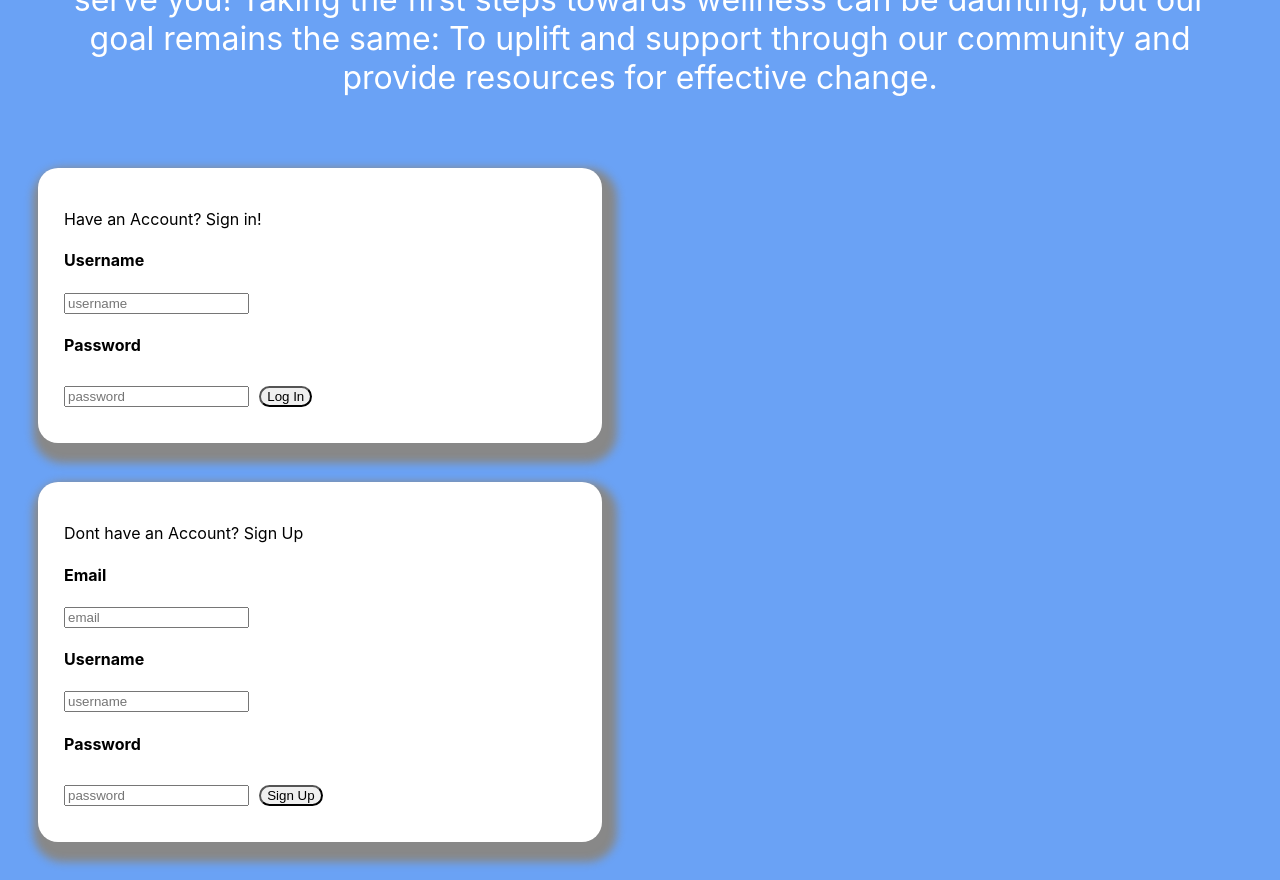
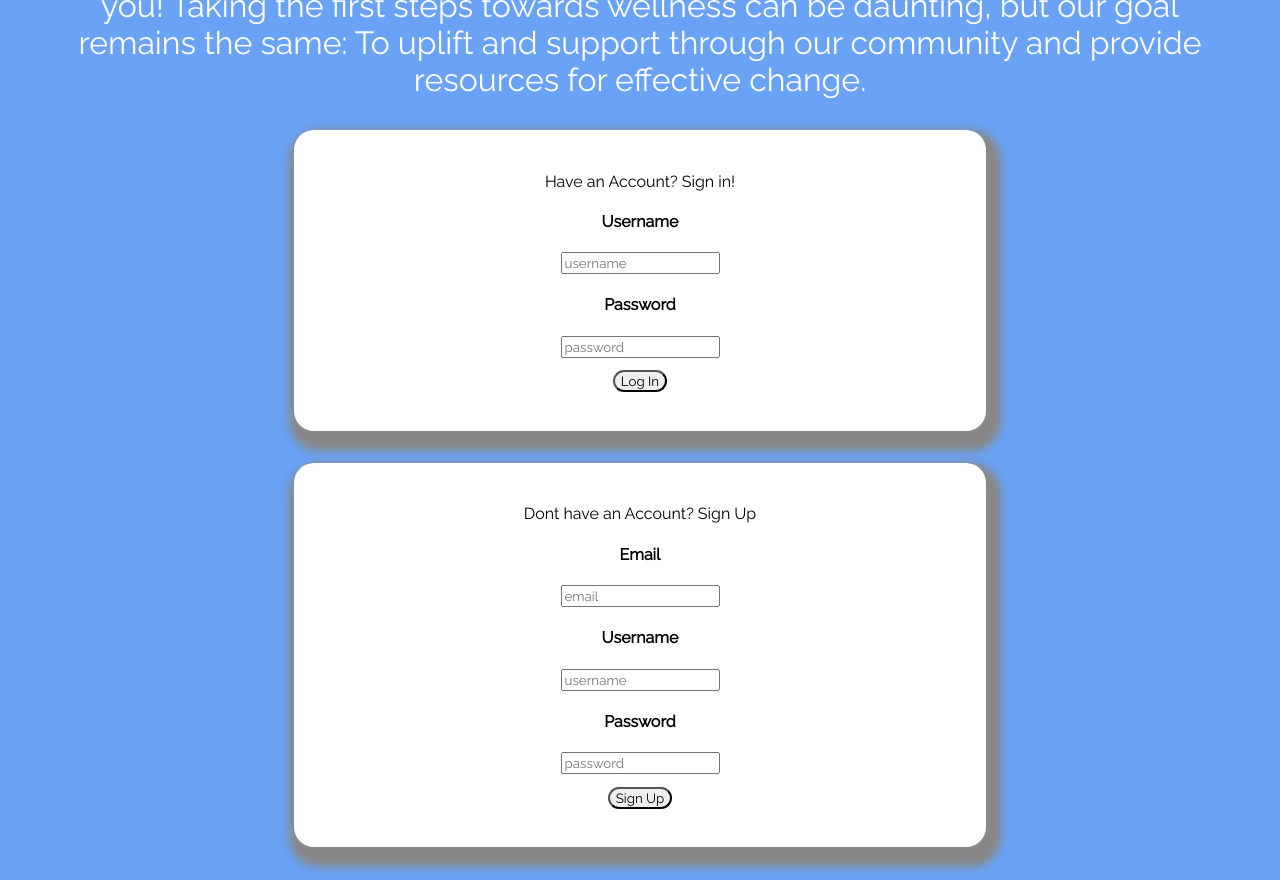
Before and after one commit to gdick0511/The_First_Step, a React (Create React App) app in the folder client/: page /feed in a window 1280 px wide. Shown: the part 460-1340 px from the top of the page. Built offline with nearby package versions, Linux system fonts and the light colour scheme; no server answers.

Commit message:
component/card styling revisions

```diff
--- a/client/public/index.html
+++ b/client/public/index.html
@@ -9,7 +9,9 @@
       name="description"
       content="Web site created using create-react-app"
     />
-    <link rel="apple-touch-icon" href="%PUBLIC_URL%/logo192.png" />
+    <link rel="preconnect" href="https://fonts.googleapis.com">
+    <link rel="preconnect" href="https://fonts.gstatic.com" crossorigin>
+    <link href="https://fonts.googleapis.com/css2?family=Raleway&display=swap" rel="stylesheet">
     <!--
       manifest.json provides metadata used when your web app is installed on a
       user's mobile device or desktop. See https://developers.google.com/web/fundamentals/web-app-manifest/
--- a/client/src/AllPost.js
+++ b/client/src/AllPost.js
@@ -13,7 +13,7 @@ function AllPost({allPost, setAllPost, user}){
     }
 
     const current_users_post = allPost.filter((post) => post.user.id === user.id)
-    const current_users_post_mapped = current_users_post.map((post) => <UsersPost id={post.id} body={post.body} subject={post.subject} />)
+    const current_users_post_mapped = current_users_post.map((post) => <UsersPost id={post.id} body={post.body} subject={post.subject} comments={post.comments}/>)
 
     // console.log(current_users_post)
 
--- a/client/src/CreatePost.js
+++ b/client/src/CreatePost.js
@@ -44,11 +44,11 @@ function CreatePost({setAllPost, user}){
             <form id='postform' onSubmit={handleSubmit}>
                 <label>
                     <h4>Subject</h4>
-                    <input id='postsubject' onChange={handleChange} type='text' name='subject' placeholder='subject' value={newPostInfo.subject}></input>
+                    <input required id='postsubject' onChange={handleChange} type='text' name='subject' placeholder='subject' value={newPostInfo.subject}></input>
                 </label>
                 <label>
                     <h4>Body</h4>
-                    <textarea id='postbody' onChange= {handleChange} type='text' name='body' placeholder='share something...' value={newPostInfo.body}></textarea>
+                    <textarea required id='postbody' onChange= {handleChange} type='text' name='body' placeholder='share something...' value={newPostInfo.body}></textarea>
                 </label>
                 <label>
                     <div>
--- a/client/src/LandingPage.js
+++ b/client/src/LandingPage.js
@@ -6,6 +6,9 @@ function LandingPage({onLogin}){
 
     return(
         <div id='landingpage'>
+            {/* <video autoPlay loop muted>
+                <source src={Video} type='video/mp4'/>
+            </video> */}
             <div id='logo'>
             <img id='logo'src={Logo}/>
             </div>
--- a/client/src/Login.js
+++ b/client/src/Login.js
@@ -49,7 +49,9 @@ function Login({onLogin}){
                     <input onChange={handleChange} type='password' placeholder='password' name='password'value={user.password}/>
                 </label>
                 <label>
-                    <button id='button'>Log In</button>
+                    <div>
+                        <button id='button'>Log In</button>
+                    </div>
                 </label>
             </form>
         </div>
--- a/client/src/Search.js
+++ b/client/src/Search.js
@@ -8,7 +8,7 @@ function Search({setSearch, search}){
     return(
         <div id='search'>
             <label htmlFor="search">
-                Search:
+                {/* Search: */}
                 <input id='searchinput' onChange={handleSearch} value={search} type='text' name='search' placeholder='Search for a topic'></input>
             </label>
         </div>
--- a/client/src/Signup.js
+++ b/client/src/Signup.js
@@ -54,7 +54,9 @@ function SignUp({onLogin}){
                     <input onChange={handleChange} type='password'name='password' placeholder='password'value={signUp.password}/>
                 </label>
                 <label>
-                    <button id='button'>Sign Up</button>
+                    <div>
+                     <button id='button'>Sign Up</button>
+                    </div>
                 </label>
             </form>
         </div>
--- a/client/src/UsersPost.js
+++ b/client/src/UsersPost.js
@@ -1,10 +1,22 @@
+import UsersPostComments from "./UsersPostComments";
+import {useState} from 'react'
 
-function UsersPost({body, subject}){
+function UsersPost({body, subject, comments}){
+
+    const [showComments, setShowComments] = useState(false)
+
+    let comments_on_users_post = comments.map((comment) => <UsersPostComments comments={comment.body} username={comment.user.username}/>)
+
+
+    function handleClick(){
+        setShowComments((current) => !current)
+    }
 
     return(
         <div id='userPostCard'>
             <h3>{subject}</h3>
             <p>{body}</p>
+            <button id='button' onClick={handleClick}>{showComments ? "Hide Comments" : "Show Comments"}</button>{showComments ? <>{comments_on_users_post}</> : null}
         </div>
     )
 }
--- /dev/null
+++ b/client/src/UsersPostComments.js
@@ -0,0 +1,12 @@
+
+function UsersPostComments({comments, username}){
+
+    return(
+        <div>
+            <p>{comments}</p>
+            <h5>Comment left by: {username}</h5>
+        </div>
+    )
+}
+
+export default UsersPostComments;
--- a/client/src/index.css
+++ b/client/src/index.css
@@ -1,4 +1,6 @@
-
+*{
+  font-family: 'Raleway', sans-serif;
+}
 body {
   margin: 0;
   min-height: 100vh;
@@ -40,71 +42,86 @@ code {
   border-radius: 10%;
   height: 15rem;
   width: auto;
-  margin-top: 2%;
-  margin-bottom: 2%;
+  margin-top: 2rem;
+  margin-bottom: 2rem;
 }
 
 #feedcard{
   display: flexbox;
   justify-content: center;
   width: 50%;
-  margin: 3%;
+  margin: auto;
+  margin-bottom: 2rem;
   border-radius: 20px;
   border: thin;
   padding: 2%;
   box-shadow: 5px 10px 8px 10px #888888;
   color: black;
   background-color: white;
+  text-align: center;
 }
 
 
 #feed_search h1{
   display: flex;
   justify-content: flex-start;
-  margin: 3%;
-  box-shadow: 5px 10px 8px 10px #888888;
+  position: center;
+  /* margin: 3%; */
+  margin: auto;
+  margin-bottom: 2rem;
+  margin-top: 2rem;
+  /* box-shadow: 5px 10px 8px 10px #888888; */
   border-radius: 20px;
   width: 20%;
   padding: 2%;
-  color: black;
-  background-color: white;
+  /* color: black; */
+  color: white;
+  /* background-color: rgba(255, 255, 255, 0); */
 }
 
 #resourcetitle{
   display: flex;
-  justify-content: flex-start;
-  margin: 3%;
-  box-shadow: 5px 10px 8px 10px #888888;
+  justify-content: center;
+  /* margin: 3%; */
+  margin: auto;
+  margin-bottom: 2rem;
+  margin-top: 2rem;
+  /* box-shadow: 5px 10px 8px 10px #888888; */
   border-radius: 20px;
   width: 20%;
   padding: 2%;
-  color: black;
-  background-color: white;
+  color: white;
+  /* background-color: white; */
 }
 
 #userPostCard{
   display: flexbox;
   justify-content: center;
   width: 50%;
-  margin: 3%;
+  margin: auto;
+  margin-bottom: 2rem;
   border-radius: 20px;
   border: thin;
   padding: 2%;
   box-shadow: 5px 10px 8px 10px #888888;
   color: black;
   background-color: white;
+  text-align: center;
 }
 
 #posttitle{
   display: flex;
-  justify-content: flex-start;
-  margin: 3%;
-  box-shadow: 5px 10px 8px 10px #888888;
+  justify-content: center;
+  /* margin: 3%; */
+  margin: auto;
+  margin-bottom: 2rem;
+  margin-top: 2rem;
+  /* box-shadow: 5px 10px 8px 10px #888888; */
   border-radius: 20px;
   width: 20%;
   padding: 2%;
-  color: black;
-  background-color: white;
+  color: white;
+  /* background-color: white; */
 }
 
 #commentcards{
@@ -120,12 +137,15 @@ code {
 
 #search{
   display: flex;
+  justify-content: center;
   margin: 3%;
   color: white;
   font: bold;
 }
 
 #searchinput{
+  display: flex;
+  justify-content: center;
   border-radius: 20px;
   width: 12rem;
 }
@@ -134,13 +154,25 @@ code {
   display: flexbox;
   justify-content: center;
   width: 50%;
+  margin: auto;
+  margin-bottom: 2rem;
+  border-radius: 20px;
+  border: thin;
+  padding: 2%;
+  box-shadow: 5px 10px 8px 10px #888888;
+  color: black;
+  background-color: white;
+  text-align: center;
+  /* display: flexbox;
+  justify-content: center;
+  width: 50%;
   margin: 3%;
   border-radius: 20px;
   border: thin;
   padding: 2%;
   box-shadow: 5px 10px 8px 10px #888888;
   color: black;
-  background-color: white;
+  background-color: white; */
 }
 
 .resource_text{
@@ -155,7 +187,10 @@ code {
   display: flexbox;
   justify-content: center;
   width: 40%;
-  margin: 3%;
+  /* margin: 3%; */
+  margin: auto;
+  margin-bottom: 2rem;
+  margin-top: 2rem;
   border-radius: 20px;
   border: thin;
   padding: 2%;
@@ -167,10 +202,30 @@ code {
 #hometitle{
   color: white;
   padding: 2%;
+  margin: auto;
+  margin-bottom: 2rem;
+  margin-top: 2rem;
+}
+
+#hometitle h1{
+  display: flex;
+  justify-content: center;
 }
 
 #login{
   display: flexbox;
+  justify-content: center;
+  width: 50%;
+  margin: auto;
+  margin-bottom: 2rem;
+  border-radius: 20px;
+  border: thin;
+  padding: 2%;
+  box-shadow: 5px 10px 8px 10px #888888;
+  color: black;
+  background-color: white;
+  text-align: center;
+  /* display: flexbox;
   justify-content: center;
   width: 40%;
   margin: 3%;
@@ -179,11 +234,23 @@ code {
   padding: 2%;
   box-shadow: 5px 10px 8px 10px #888888;
   color: black;
-  background-color: white;
+  background-color: white; */
 }
 
 #signup{
   display: flexbox;
+  justify-content: center;
+  width: 50%;
+  margin: auto;
+  margin-bottom: 2rem;
+  border-radius: 20px;
+  border: thin;
+  padding: 2%;
+  box-shadow: 5px 10px 8px 10px #888888;
+  color: black;
+  background-color: white;
+  text-align: center;
+  /* display: flexbox;
   justify-content: center;
   width: 40%;
   margin: 3%;
@@ -192,7 +259,7 @@ code {
   padding: 2%;
   box-shadow: 5px 10px 8px 10px #888888;
   color: black;
-  background-color: white;
+  background-color: white; */
 }
 
 #postform{
@@ -250,8 +317,12 @@ code {
 }
 
 #postbutton{
+  display: flex;
+  justify-self: center;
   border-radius: 20px;
-  margin-left: 5%;
+  /* margin-left: 5%; */
+  margin: auto;
+  margin-bottom: 2%;
   padding: 5px;
 }
 
```
Also changed, not shown: 2 other files (tests, documents, lock files or other folders).
